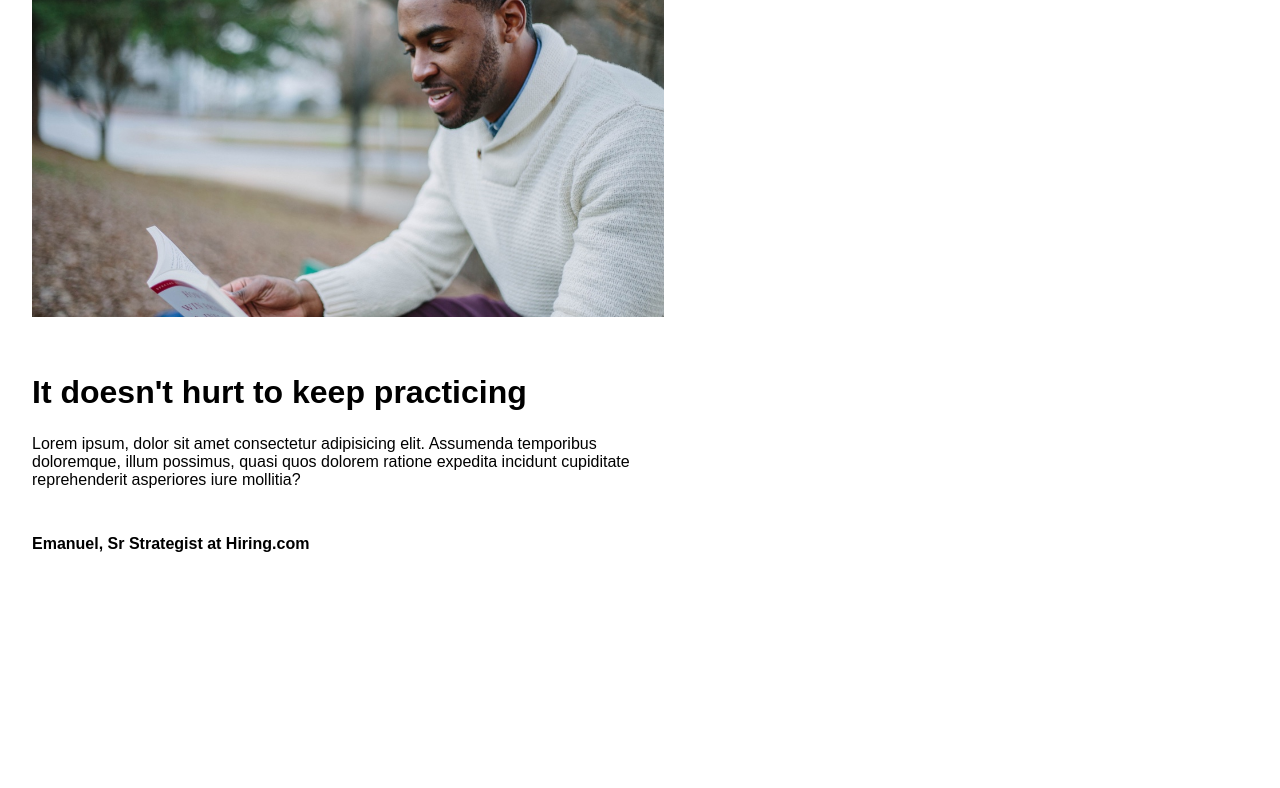
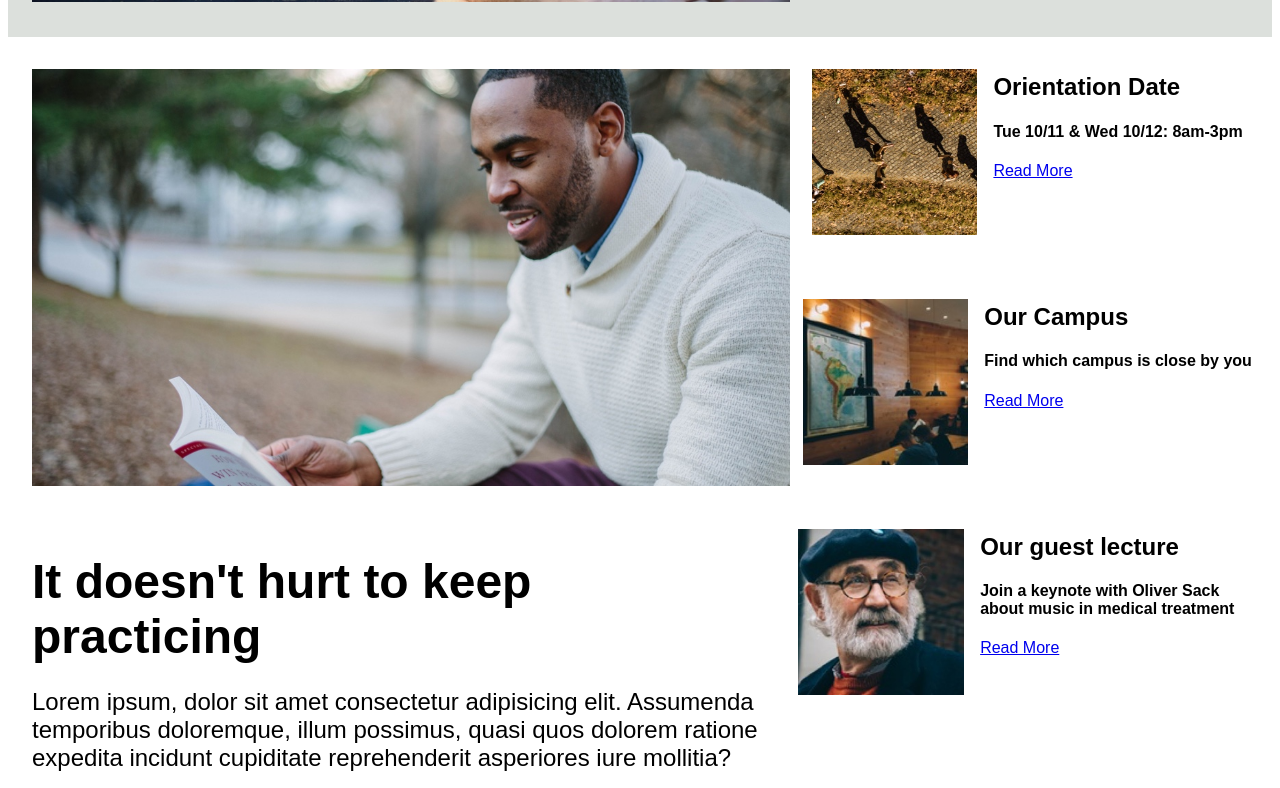
Before and after one commit to darwinsdude/Capstone, a plain HTML site: page index.html in a window 1280 px wide. Shown: the part 665-1453 px from the top of the page. Before the commit the page ends 1258 px from the top, so only its background shows below. Drawn offline with Linux system fonts and the light colour scheme.

Commit message:
update before changing column format

```diff
--- a/index.html
+++ b/index.html
@@ -48,7 +48,7 @@
     <div class="main2-container">
         <div class="main2-left">
             <img src="resources/images/information-main.jpg">
-        <div class="main2-text">
+            <div class="main2-left-text">
             <h1>It doesn't hurt to keep practicing</h1>
             <p>Lorem ipsum, dolor sit amet consectetur adipisicing elit. Assumenda temporibus doloremque, illum possimus, quasi quos dolorem ratione expedita incidunt cupiditate reprehenderit asperiores iure mollitia?</p>
             <br>
@@ -57,20 +57,36 @@
         </div>
         <div class="main2-right">
             <div class="card">
-
+                <img src="resources/images/information-orientation.jpg">
+                <div class="card-text">
+                    <h2>Orientation Date</h2>
+                    <h4>Tue 10/11 & Wed 10/12: 8am-3pm</h4>
+                    <a href="#">Read More</a>
+                </div>
             </div>
             <div class="card">
-
+                <img src="resources/images/information-campus.jpg">
+                <div class="card-text">
+                    <h2>Our Campus</h2>
+                    <h4>Find which campus is close by you</h4>
+                    <a href="#">Read More</a>
+                </div>
                 </div>
                 <div class="card">
-
+                    <img src="resources/images/information-guest-lecture.jpg">
+                    <div class="card-text">
+                        <h2>Our guest lecture</h2>
+                        <h4>Join a keynote with Oliver Sack about music in medical treatment</h4>
+                        <a href="#">Read More</a>
+                    </div>
+                </div>
             </div>
         </div>
     </div>
 
 
 
-    </div>
+
 
 </body>
 </html>
--- a/resources/stylesheet.css
+++ b/resources/stylesheet.css
@@ -46,13 +46,17 @@ body{
     align-items: center;
     justify-content: space-evenly;
     width: 100%;
-    position: relative;
+
 
 }
 
-.main1-left, .main1-right{
-    width: 50%;
+.main1-left{
+    width: 60%;
 
+}
+
+.main1-right{
+    width: 40%
 }
 
 .main1-right{
@@ -103,37 +107,64 @@ body{
 
 /* Section 2 */
 
-.main2-left, .main2-right{
-    width: 50%;
-}
-
 .main2-container{
     display:flex;
-    align-items: center;
-    flex-wrap: wrap;
+    align-content: flex-start;
+    width: 100%;
 
 }
 
 .main2-left{
-
+width: 60%;
 }
 
+
 .main2-left img{
-    width: 100%;
-    margin: 32px 16px 32px 24px;
-
-
+    max-width: 100%;
+    margin: 16px 12px;
+    padding: 16px 12px;
 }
 
-.main2-text{
+.main2-left-text{
     margin-left: 24px;
+    font-size: 24px;
+
 }
 
 .main2-left h1{
     margin-bottom: 24px;
+    padding-top: 0;
 }
+
 
 .main2-left h4{
     margin-bottom: 32px;
     margin-top: 12px;
+    font-weight: 100;
 }
+
+.main2-right{
+    width:40%;
+    height: 100%;
+    display: flex;
+    flex-direction: column;
+    align-items: center;
+    justify-content: space-around;
+}
+
+.card{
+    display: flex;
+    justify-content: center;
+    padding: 16px;
+
+}
+
+.card img{
+    width: 35%;
+    height: auto;
+    margin: 16px;
+}
+
+.card-text{
+
+}
```
Lines whose indentation alone changed are shown as unchanged.
